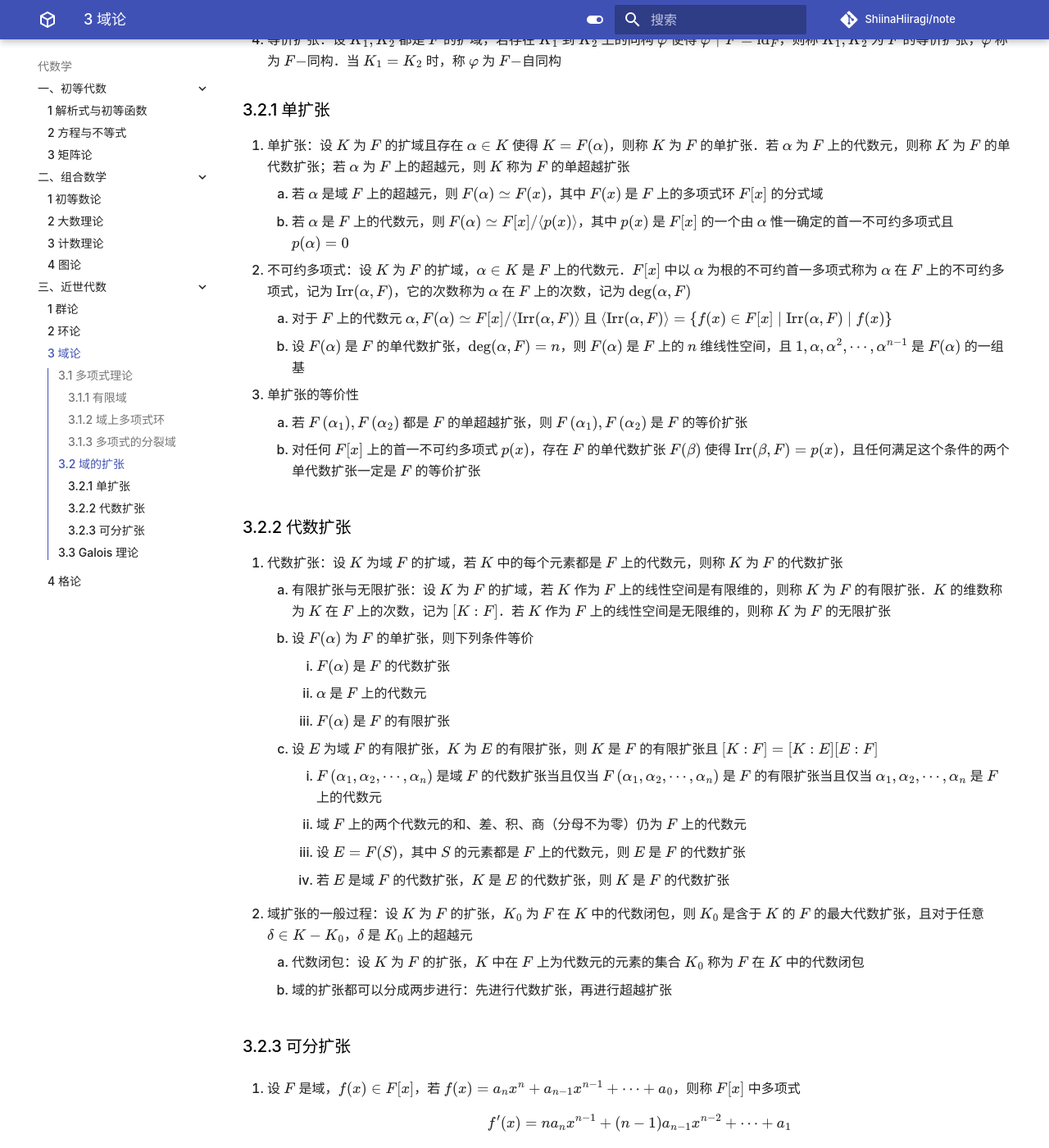
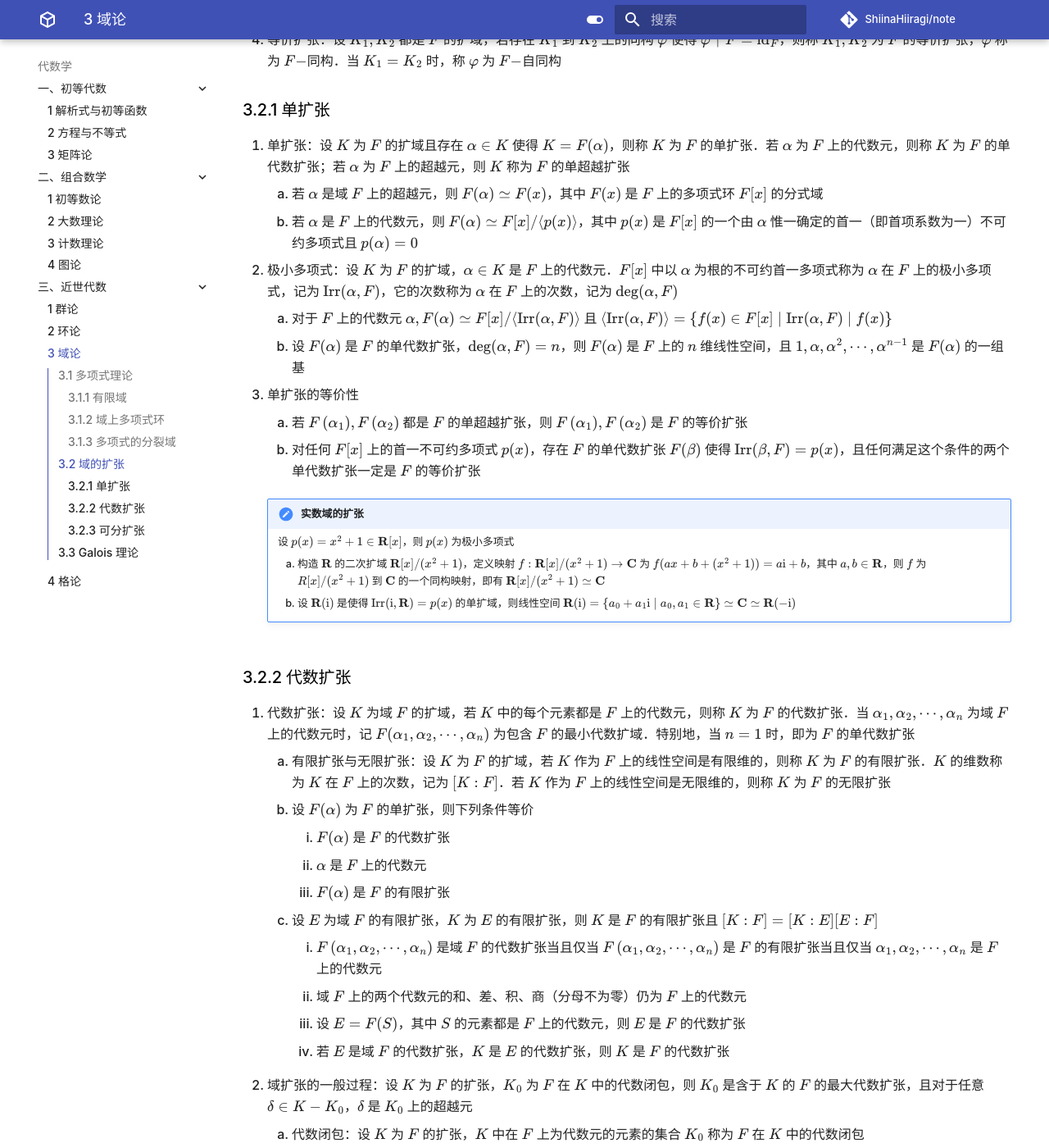
Before and after one commit to ShiinaHiiragi/note, an MkDocs documentation site: the page built from docs/alg/mod/fld.md, in a window 1280 px wide and 1400 px high, scrolled down 2144 px. Shown: the whole window at 82% size. Built offline with MkDocs 1.6.1 and Material for MkDocs 9.7.7, drawn with Linux system fonts in a browser that asks for light colours; comment, search, counter and statistics services are not loaded; some of the changed text lies outside the part shown.

Commit message:
add extend

```diff
--- a/docs/alg/mod/fld.md
+++ b/docs/alg/mod/fld.md
@@ -50,8 +50,8 @@
     2. 整环 $R$ 的分式域是包含 $R$ 的最小域，因而惟一
 2. 素域：不包含任何非平凡子域的域
     1. 设 $\Pi$ 为一个素域，则 $\Pi \simeq \mathbf Q$ 或 $\Pi \simeq \mathbf Z_p$（$p$ 为质数）
-    2. 设 $K$ 为域，$p$ 为质数
-        1. $K$ 的特征为 $p$ 当且仅当 $p a=0, \ \forall a \in K$
+    2. 设 $K$ 为域，$p$ 为质数，则域 $K$ 的特征不是零就是质数．特别地，有限域的特征一定为质数
+        1. $K$ 的特征为 $p$ 当且仅当 $p a=0, \ \forall a \in K$．此时有 $K=\{0, e, 2 e, \cdots,(p-1) e\}$
         2. $K$ 的特征为零当且仅当 $n a \neq 0, \ \forall n \in \mathrm{N}, a \in K^{*}$
 3. 扩域：若域 $F$ 是域 $K$ 的子域，则称 $K$ 为 $F$ 的扩张，或称 $K$ 为 $F$ 的扩域
     1. 设 $K$ 为域 $F$ 的扩域，$S \subseteq K$
@@ -64,16 +64,22 @@
 ### 3.2.1 单扩张
 1. 单扩张：设 $K$ 为 $F$ 的扩域且存在 $\alpha \in K$ 使得 $K=F(\alpha)$，则称 $K$ 为 $F$ 的单扩张．若 $\alpha$ 为 $F$ 上的代数元，则称 $K$ 为 $F$ 的单代数扩张；若 $\alpha$ 为 $F$ 上的超越元，则 $K$ 称为 $F$ 的单超越扩张
     1. 若 $\alpha$ 是域 $F$ 上的超越元，则 $F(\alpha) \simeq F(x)$，其中 $F(x)$ 是 $F$ 上的多项式环 $F[x]$ 的分式域
-    2. 若 $\alpha$ 是 $F$ 上的代数元，则 $F(\alpha) \simeq F[x] /\langle p(x)\rangle$，其中 $p(x)$ 是 $F[x]$ 的一个由 $\alpha$ 惟一确定的首一不可约多项式且 $p(\alpha)=0$
-2. 不可约多项式：设 $K$ 为 $F$ 的扩域，$\alpha \in K$ 是 $F$ 上的代数元．$F [x]$ 中以 $\alpha$ 为根的不可约首一多项式称为 $\alpha$ 在 $F$ 上的不可约多项式，记为 $\operatorname{Irr}(\alpha, F)$，它的次数称为 $\alpha$ 在 $F$ 上的次数，记为 $\operatorname{deg}(\alpha, F)$
+    2. 若 $\alpha$ 是 $F$ 上的代数元，则 $F(\alpha) \simeq F[x] /\langle p(x)\rangle$，其中 $p(x)$ 是 $F[x]$ 的一个由 $\alpha$ 惟一确定的首一（即首项系数为一）不可约多项式且 $p(\alpha)=0$
+2. 极小多项式：设 $K$ 为 $F$ 的扩域，$\alpha \in K$ 是 $F$ 上的代数元．$F [x]$ 中以 $\alpha$ 为根的不可约首一多项式称为 $\alpha$ 在 $F$ 上的极小多项式，记为 $\operatorname{Irr}(\alpha, F)$，它的次数称为 $\alpha$ 在 $F$ 上的次数，记为 $\operatorname{deg}(\alpha, F)$
     1. 对于 $F$ 上的代数元 $\alpha, F(\alpha) \simeq F[x] /\langle\operatorname{Irr}(\alpha, F)\rangle$ 且 $\langle\operatorname{Irr}(\alpha, F)\rangle =\{f(x) \in F[x] \mid \operatorname{Irr}(\alpha, F) \mid f(x)\}$
     2. 设 $F(\alpha)$ 是 $F$ 的单代数扩张，$\operatorname{deg}(\alpha, F)=n$，则 $F(\alpha)$ 是 $F$ 上的 $n$ 维线性空间，且 $1, \alpha, \alpha^{2}, \cdots, \alpha^{n-1}$ 是 $F(\alpha)$ 的一组基
 3. 单扩张的等价性
     1. 若 $F\left(\alpha_{1}\right), F\left(\alpha_{2}\right)$ 都是 $F$ 的单超越扩张，则 $F\left(\alpha_{1}\right), F\left(\alpha_{2}\right)$ 是 $F$ 的等价扩张
     2. 对任何 $F[x]$ 上的首一不可约多项式 $p(x)$，存在 $F$ 的单代数扩张 $F(\beta)$ 使得 $\operatorname{Irr}(\beta, F)=p(x)$，且任何满足这个条件的两个单代数扩张一定是 $F$ 的等价扩张
 
+    !!! note "实数域的扩张"
+        设 $p(x) = x^2 + 1 \in \mathbf R[x]$，则 $p(x)$ 为极小多项式
+
+        1. 构造 $\mathbf R$ 的二次扩域 $\mathbf R[x]/(x^2 + 1)$，定义映射 $f: \mathbf R[x]/(x^2 + 1) \to \mathbf C$ 为 $f(ax + b + (x^2 + 1)) = a \mathrm i + b$，其中 $a, b \in \mathbf R$，则 $f$ 为 $R[x]/(x^2 + 1)$ 到 $\mathbf C$ 的一个同构映射，即有 $\mathbf R[x]/(x^2 + 1) \simeq \mathbf C$
+        2. 设 $\mathbf R(\mathrm i)$ 是使得 $\operatorname{Irr}(\mathrm i, \mathbf R)=p(x)$ 的单扩域，则线性空间 $\mathbf R(\mathrm i) = \{a_0 + a_1 \mathrm i \mid a_0, a_1 \in \mathbf R\} \simeq \mathbf C \simeq \mathbf R(-\mathrm i)$
+
 ### 3.2.2 代数扩张
-1. 代数扩张：设 $K$ 为域 $F$ 的扩域，若 $K$ 中的每个元素都是 $F$ 上的代数元，则称 $K$ 为 $F$ 的代数扩张
+1. 代数扩张：设 $K$ 为域 $F$ 的扩域，若 $K$ 中的每个元素都是 $F$ 上的代数元，则称 $K$ 为 $F$ 的代数扩张．当 $\alpha_1, \alpha_2, \cdots, \alpha_n$ 为域 $F$ 上的代数元时，记 $F(\alpha_1, \alpha_2, \cdots, \alpha_n)$ 为包含 $F$ 的最小代数扩域．特别地，当 $n=1$ 时，即为 $F$ 的单代数扩张
     1. 有限扩张与无限扩张：设 $K$ 为 $F$ 的扩域，若 $K$ 作为 $F$ 上的线性空间是有限维的，则称 $K$ 为 $F$ 的有限扩张．$K$ 的维数称为 $K$ 在 $F$ 上的次数，记为 $[K: F]$．若 $K$ 作为 $F$ 上的线性空间是无限维的，则称 $K$ 为 $F$ 的无限扩张
     2. 设 $F(\alpha)$ 为 $F$ 的单扩张，则下列条件等价
         1. $F(\alpha)$ 是 $F$ 的代数扩张
```
Also changed, not shown: docs/index.md (+1 -1 lines), docs/logic/mdl/mdl.md (+1 -1 lines).
